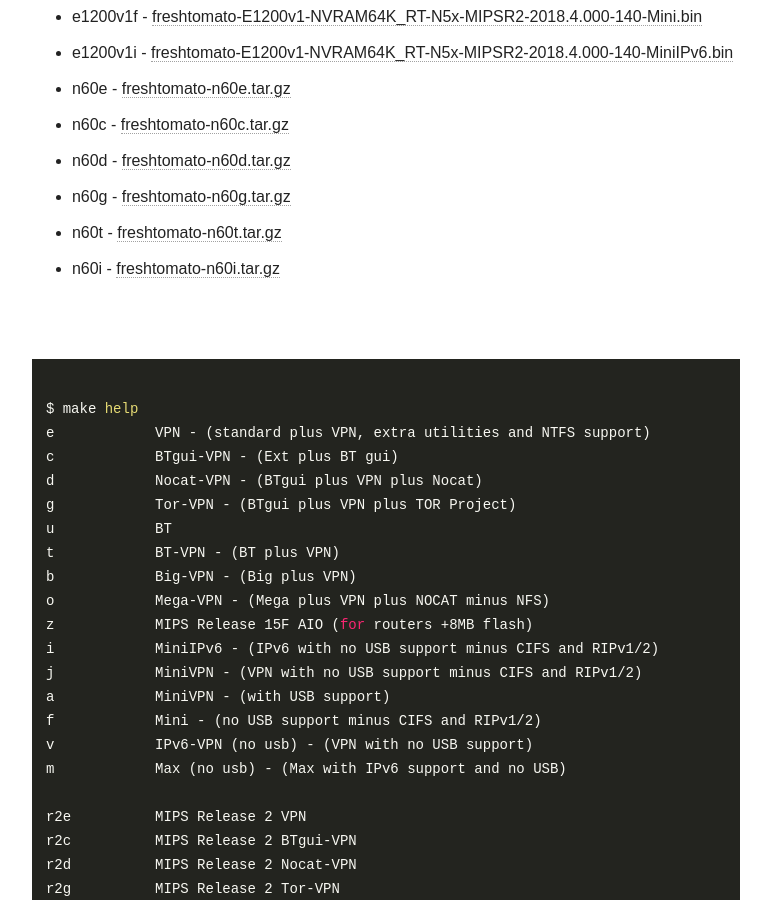
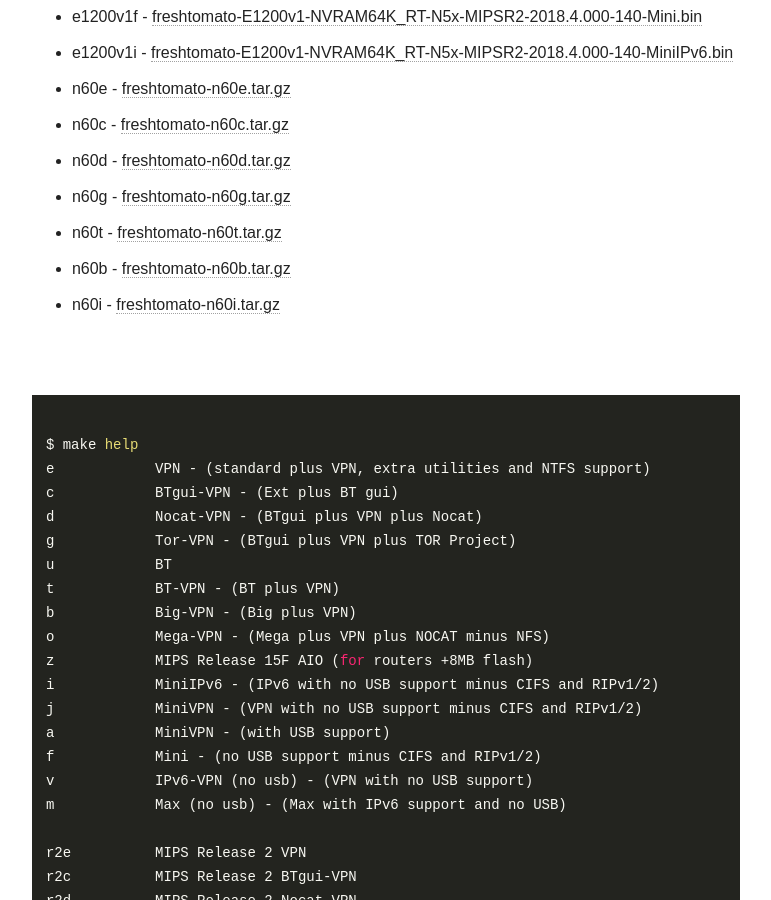
Before and after one commit to oglopss/freshtomato-mips-ci-jekyll, a Jekyll site: the page built from index.html, in a window 1280 px wide and 900 px high, scrolled down 1099 px. Shown: the whole window, without its empty margins (254-1025 px from the left). Built offline with Jekyll 4.4.1, drawn with Linux system fonts in a browser that asks for light colours; nearby versions of some CDN libraries.

Commit message:
Travis build 16 n60b pushed to gh-pages

```diff
--- a/_data/ss.yml
+++ b/_data/ss.yml
@@ -21,3 +21,4 @@
   - 0019 n60g freshtomato-n60g.tar.gz
   - 0020 n60t freshtomato-n60t.tar.gz
   - 0024 n60i freshtomato-n60i.tar.gz
+  - 0021 n60b freshtomato-n60b.tar.gz
```
